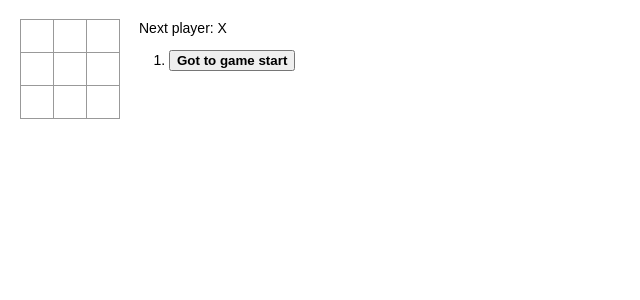
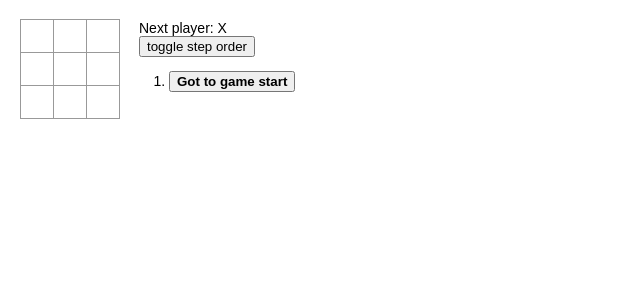
Before and after one commit to HiroShinke/tictactoets, a React (Create React App) app: page / in a window 1280 px wide. Shown: the top 300 px of the page, without its empty margins (0-640 px from the left). Built offline with nearby package versions, Linux system fonts and the light colour scheme.

Commit message:
toggle step order

```diff
--- a/src/index.tsx
+++ b/src/index.tsx
@@ -92,7 +92,8 @@ interface GameState {
         move : number | null
     } [],
     stepNumber : number,
-    xIsNext : boolean
+    xIsNext : boolean,
+    orderAsc : boolean
 }
 
 class Game extends React.Component<unknown,GameState> {
@@ -106,6 +107,7 @@ class Game extends React.Component<unknown,GameState> {
             }],
             stepNumber : 0,
             xIsNext: true,
+            orderAsc: true
         };
     }
 
@@ -131,7 +133,6 @@ class Game extends React.Component<unknown,GameState> {
     jumpTo(step:number){
         this.setState(
         {
-            history: this.state.history,
             stepNumber : step,
             xIsNext : (step % 2) === 0
         })
@@ -141,33 +142,40 @@ class Game extends React.Component<unknown,GameState> {
         return this.state.xIsNext ? 'X' : 'O';
     }
 
+    toggleOrder(){
+        this.setState({
+            orderAsc: !this.state.orderAsc
+        })
+    }
+
     render() {
 
         const history = this.state.history;
         const current = history[this.state.stepNumber];
         const winner = calculateWinner(current.squares);
 
-        const moves = history.map((step,move)=>{
+        const moves = history.map((step,idx)=>{
             let  colRowStr;
-            if( step.move ) {
+            if( step.move === null ) {
+                colRowStr = "";
+             } else {
                 const [row,col] = indexToRowCol(step.move);
                 colRowStr = `:(${row},${col})`;
-            } else {
-                colRowStr = "";
             }
-
-            const desc = move ?
-                "Go to move #" + move + colRowStr
+            const desc = ( step.move !== null ) ?
+                "Go to move #" + step.move + colRowStr
                 : "Got to game start";
-            const fontWeight = ( move === this.state.stepNumber ) ? "bold" : "normal";
-            return <li key={move}>
+            const fontWeight = ( idx === this.state.stepNumber ) ? "bold" : "normal";
+            return <li key={step.move}>
                         <button
                             className="history-button"
                             style={ {fontWeight: fontWeight} }
-                            onClick={() => this.jumpTo(move)}
+                            onClick={() => this.jumpTo(idx)}
                         >{desc}</button>
                     </li>;
         });
+
+        const moves2 = this.state.orderAsc ? moves : moves.reverse();
 
         let status;
         if( winner ){
@@ -185,7 +193,9 @@ class Game extends React.Component<unknown,GameState> {
                 </div>
                 <div className="game-info">
                     <div>{status}</div>
-                    <ol>{moves}</ol>
+                    <button onClick={ () => this.toggleOrder() }
+                        >toggle step order</button>
+                    <ol>{moves2}</ol>
                 </div>
             </div>
         );
```
